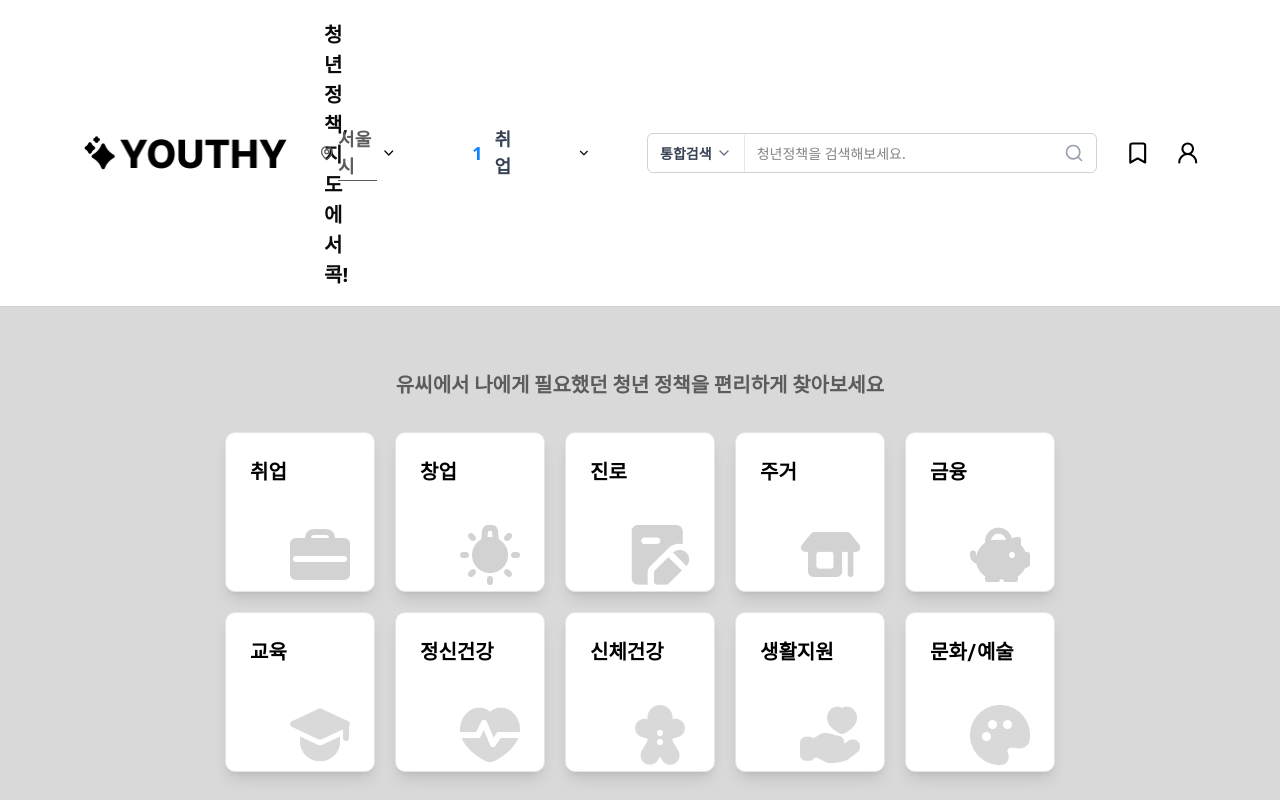
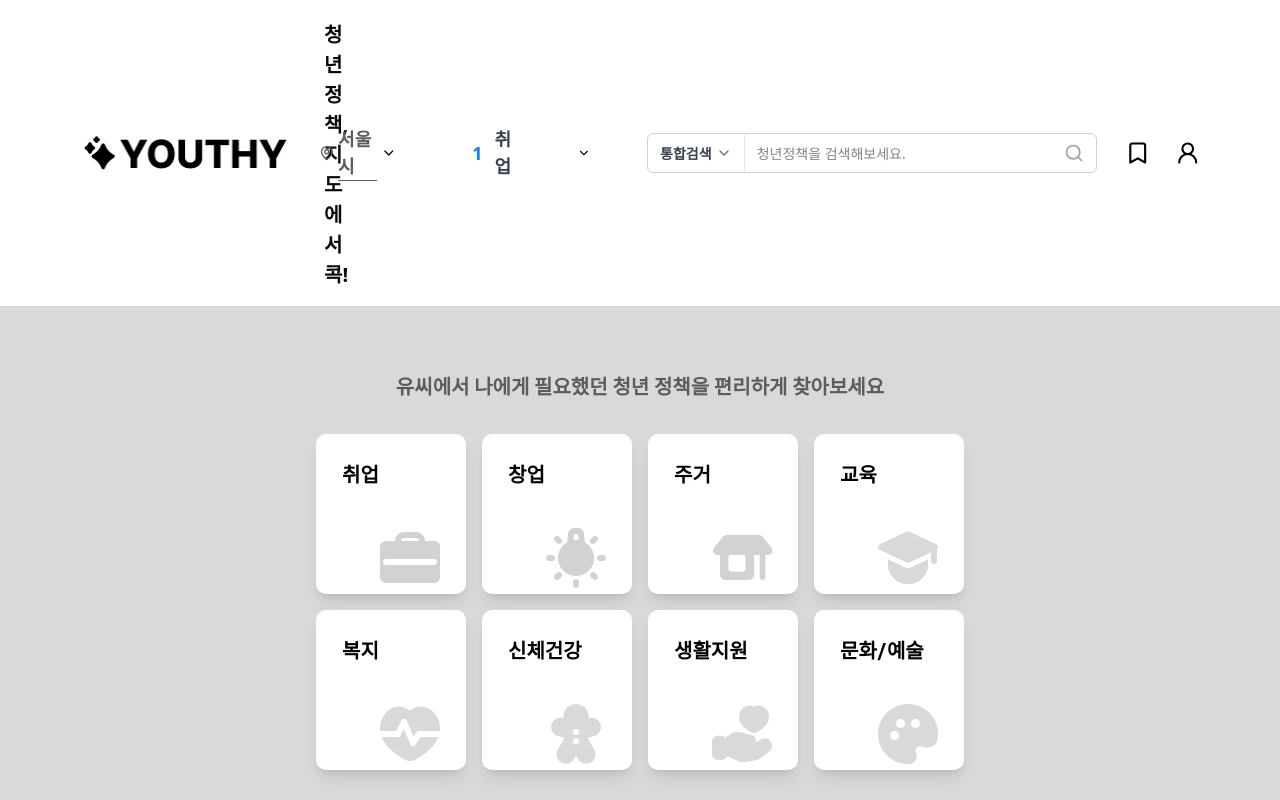
Before and after one commit to 9oormthon-univ/2025_SEASONTHON_TEAM_61_FE, a Next.js app: page / in a window 1280 px wide. Shown: the top 800 px of the page. Built offline with nearby package versions, Linux system fonts and the light colour scheme.

Commit message:
feat: 회원가입시 정보 작성 페이지

```diff
--- /dev/null
+++ b/src/app/signup/page.tsx
@@ -0,0 +1,7 @@
+import GetUserInfo from "@/components/login/GetUserInfo";
+
+export default function SignupPage() {
+  return (
+    <GetUserInfo />
+  );
+}
--- a/src/components/common/CardGrid.tsx
+++ b/src/components/common/CardGrid.tsx
@@ -3,6 +3,7 @@
 import { BriefcaseBusiness } from "lucide-react";
 import { Card, CardContent, CardHeader, CardTitle } from "../ui/card";
 import Image from "next/image";
+import { useState, useEffect } from "react";
 
 interface CardData {
   id: number;
@@ -13,40 +14,66 @@ interface CardData {
 interface CardGridProps {
   cards?: CardData[];
   className?: string;
+  selectedCards?: string[];
+  onSelectionChange?: (selectedTitles: string[]) => void;
 }
 
-export default function CardGrid({ cards, className = "" }: CardGridProps) {
-  // 기본 카드 데이터 (10개)
+export default function CardGrid({ cards, className = "", selectedCards = [], onSelectionChange }: CardGridProps) {
+  const [internalSelectedCards, setInternalSelectedCards] = useState<string[]>(selectedCards);
+
+  // 기본 카드 데이터 (8개)
   const defaultCards: CardData[] = [
     { id: 1, title: "취업", img: "/img/card/card1.png" },
     { id: 2, title: "창업", img: "/img/card/card2.png" },
-    { id: 3, title: "진로", img: "/img/card/card3.png" },
-    { id: 4, title: "주거", img: "/img/card/card4.png" },
-    { id: 5, title: "금융", img: "/img/card/card5.png" },
-    { id: 6, title: "교육", img: "/img/card/card6.png" },
-    { id: 7, title: "정신건강", img: "/img/card/card7.png" },
-    { id: 8, title: "신체건강", img: "/img/card/card8.png" },
-    { id: 9, title: "생활지원", img: "/img/card/card9.png" },
-    { id: 10, title: "문화/예술", img: "/img/card/card10.png" },
+    { id: 3, title: "주거", img: "/img/card/card4.png" },
+    { id: 4, title: "교육", img: "/img/card/card6.png" },
+    { id: 5, title: "복지", img: "/img/card/card7.png" },
+    { id: 6, title: "신체건강", img: "/img/card/card8.png" },
+    { id: 7, title: "생활지원", img: "/img/card/card9.png" },
+    { id: 8, title: "문화/예술", img: "/img/card/card10.png" },
   ];
 
   const cardData = cards || defaultCards;
 
-  // 카드를 5개씩 2줄로 나누기
-  const firstRow = cardData.slice(0, 5);
-  const secondRow = cardData.slice(5, 10);
+  // 카드를 4개씩 2줄로 나누기
+  const firstRow = cardData.slice(0, 4);
+  const secondRow = cardData.slice(4, 8);
+
+  // 카드 선택/해제 함수
+  const toggleCardSelection = (title: string) => {
+    const newSelection = internalSelectedCards.includes(title)
+      ? internalSelectedCards.filter(card => card !== title)
+      : [...internalSelectedCards, title];
+
+    setInternalSelectedCards(newSelection);
+    onSelectionChange?.(newSelection);
+  };
+
+  // props로 받은 selectedCards가 변경되면 내부 상태도 업데이트
+  useEffect(() => {
+    setInternalSelectedCards(selectedCards);
+  }, [selectedCards]);
 
   return (
-    <div className={`flex flex-col gap-5 w-full items-center ${className}`}>
-      {/* 첫 번째 줄 - 5개 카드 */}
-      <div className="grid grid-cols-5 gap-5">
-        {firstRow.map((card) => (
+    <div className={`flex flex-col gap-4 w-full items-center ${className}`}>
+      {/* 첫 번째 줄 - 4개 카드 */}
+      <div className="grid grid-cols-4 gap-4">
+        {firstRow.map((card) => {
+          const isSelected = internalSelectedCards.includes(card.title);
+          return (
             <Card
               key={card.id}
-            className="w-[150px] h-[160px] bg-white rounded-[10px] shadow-lg hover:shadow-xl transition-shadow cursor-pointer"
+              className={`w-[150px] h-[160px] rounded-[10px] shadow-lg hover:shadow-xl transition-all cursor-pointer ${
+                isSelected
+                  ? 'bg-[#1082FF] text-white border-2 border-[#1082FF]'
+                  : 'bg-white text-black border-2 border-transparent'
+              }`}
+              onClick={() => toggleCardSelection(card.title)}
             >
               <CardHeader className="pb-2">
-              <CardTitle className="text-[20px] font-semibold text-black truncate">
+                <CardTitle className={`text-[20px] font-semibold truncate ${
+                  isSelected ? 'text-white' : 'text-black'
+                }`}>
                   {card.title}
                 </CardTitle>
               </CardHeader>
@@ -63,18 +90,28 @@ export default function CardGrid({ cards, className = "" }: CardGridProps) {
                 )}
               </CardContent>
             </Card>
-        ))}
+          );
+        })}
       </div>
 
-      {/* 두 번째 줄 - 5개 카드 */}
-      <div className="grid grid-cols-5 gap-5">
-        {secondRow.map((card) => (
+      {/* 두 번째 줄 - 4개 카드 */}
+      <div className="grid grid-cols-4 gap-4">
+        {secondRow.map((card) => {
+          const isSelected = internalSelectedCards.includes(card.title);
+          return (
             <Card
               key={card.id}
-            className="w-[150px] h-[160px] bg-white rounded-[10px] shadow-lg hover:shadow-xl transition-shadow cursor-pointer"
+              className={`w-[150px] h-[160px] rounded-[10px] shadow-lg hover:shadow-xl transition-all cursor-pointer ${
+                isSelected
+                  ? 'bg-[#1082FF] text-white border-2 border-[#1082FF]'
+                  : 'bg-white text-black border-2 border-transparent'
+              }`}
+              onClick={() => toggleCardSelection(card.title)}
             >
               <CardHeader className="pb-2">
-              <CardTitle className="text-[20px] font-semibold text-black truncate">
+                <CardTitle className={`text-[20px] font-semibold truncate ${
+                  isSelected ? 'text-white' : 'text-black'
+                }`}>
                   {card.title}
                 </CardTitle>
               </CardHeader>
@@ -85,13 +122,14 @@ export default function CardGrid({ cards, className = "" }: CardGridProps) {
                       src={card.img}
                       alt={card.title}
                       fill
-                    className="object-contain w-15 h-15 "
+                      className="object-contain"
                     />
                   </div>
                 )}
               </CardContent>
             </Card>
-        ))}
+          );
+        })}
       </div>
     </div>
   );
--- a/src/components/layout/Header.tsx
+++ b/src/components/layout/Header.tsx
@@ -78,7 +78,7 @@ export default function Header() {
        </div>
       </div>
       <Bookmark className="w-8 h-8 text-black mr-2"/>
-      <UserRound className="w-8 h-8 text-black" onClick={() => router.push('/login')}/>
+      <UserRound className="w-8 h-8 text-black" onClick={() => router.push('/signup')}/>
      </div>
     </div>
     {/* 화면 전체 너비의 구분선 */}
--- /dev/null
+++ b/src/components/login/GetUserInfo.tsx
@@ -0,0 +1,78 @@
+'use client'
+
+import { useState } from "react";
+import { Button } from "../ui/button";
+import ProgressBar from "../ui/progress-bar";
+import CardGrid from "../common/CardGrid";
+import { ChevronLeft, ChevronRight } from "lucide-react";
+
+export default function GetUserInfo() {
+    const [step, setStep] = useState<1 | 2>(1);
+    const [age, setAge] = useState<string>("");
+    const [interest, setInterest] = useState<string[]>([]);
+
+  return (
+    <div className="flex flex-col items-center justify-center min-h-screen w-[660px] mx-auto">
+        {/* Progress Bar */}
+        <div className="w-full max-w-2xl mb-5">
+            <ProgressBar step={step} />
+        </div>
+
+        {step === 1 && (
+            <>
+            <div className="w-full flex flex-row items-center justify-end gap-2 text-[#1082FF] cursor-pointer" onClick={() => setStep(2)}>건너뛰기 <ChevronRight className="w-5 h-5 text-[#1082FF]" /></div>
+            <div className="w-full mt-5">
+      <h1 className="text-[48px] font-bold">현재 나이가 어떻게 되시나요?</h1>
+      <p className="text-[20px] font-medium">유씨가 여러분에게 필요한 정책을 쉽게 추천드릴 수 있도록 알려주세요!</p>
+      <div className="flex flex-col items-center gap-2 mt-6">
+       <Button
+         variant="outline"
+         className="w-[544px] h-[66px] rounded-[5px] text-[20px] font-semibold"
+         onClick={() => {setStep(2); setAge("20대");}}
+       >
+         20대
+       </Button>
+       <Button
+         variant="outline"
+         className="w-[544px] h-[66px] rounded-[5px] text-[20px] font-semibold"
+         onClick={() => {setStep(2); setAge("30대");}}
+       >
+         30대
+       </Button>
+       <Button
+         variant="outline"
+         className="w-[544px] h-[66px] rounded-[5px] text-[20px] font-semibold"
+         onClick={() => {setStep(2); setAge("40대 이상");}}
+       >
+         40대 이상
+       </Button>
+      </div>
+      </div>
+      </>
+      )}
+
+      {step === 2 && (
+        <>
+        <div className="w-full flex flex-row justify-start gap-2 text-[#1082FF] cursor-pointer items-center" onClick={() => setStep(1)}> <ChevronLeft className="w-5 h-5 text-[#1082FF]" /> 뒤로</div>
+       <div className="w-full mt-5">
+        <h1 className="text-[48px] font-bold">관심있는 정책분야를 택하세요</h1>
+        <p className="text-[20px] font-medium mb-10">유씨가 여러분에게 필요한 정책을 쉽게 추천드릴 수 있도록 알려주세요!</p>
+
+        <CardGrid
+          selectedCards={interest}
+          onSelectionChange={setInterest}
+        />
+
+        {/* 선택된 관심사 표시 (디버깅용) */}
+        {interest.length > 0 && (
+          <div className="mt-6 p-4 bg-gray-100 rounded-lg">
+            <p className="font-semibold">선택된 관심사:</p>
+            <p>{interest.join(", ")}</p>
+          </div>
+        )}
+        </div>
+        </>
+      )}
+    </div>
+  );
+}
--- /dev/null
+++ b/src/components/ui/progress-bar.tsx
@@ -0,0 +1,37 @@
+'use client'
+
+import React from 'react'
+import { cn } from '@/lib/utils'
+
+interface ProgressBarProps {
+  step?: 1 | 2
+  className?: string
+  showStepButtons?: boolean
+  onStepChange?: (step: 1 | 2) => void
+}
+
+export default function ProgressBar({
+  step = 1,
+  className,
+}: ProgressBarProps) {
+  const progress = step === 1 ? 50 : 100
+
+
+  return (
+    <div className={cn("w-full space-y-4", className)}>
+               {/* Progress Text */}
+      <div className="flex items-center justify-center text-sm text-gray-600">
+      {step}/2
+      </div>
+      {/* Progress Bar Container */}
+      <div className="relative w-full h-4 bg-gray-200 rounded-full overflow-hidden">
+        {/* Progress Fill */}
+        <div
+          className="h-full bg-gradient-to-r from-[#1082ff] to-[#1082ff] rounded-full transition-all duration-700 ease-in-out"
+          style={{ width: `${progress}%` }}
+        />
+      </div>
+
+    </div>
+  )
+}
```
Also changed, not shown: src/app/progress-demo/page.tsx (added, +89 -0 lines). Lines whose indentation alone changed are shown as unchanged.
